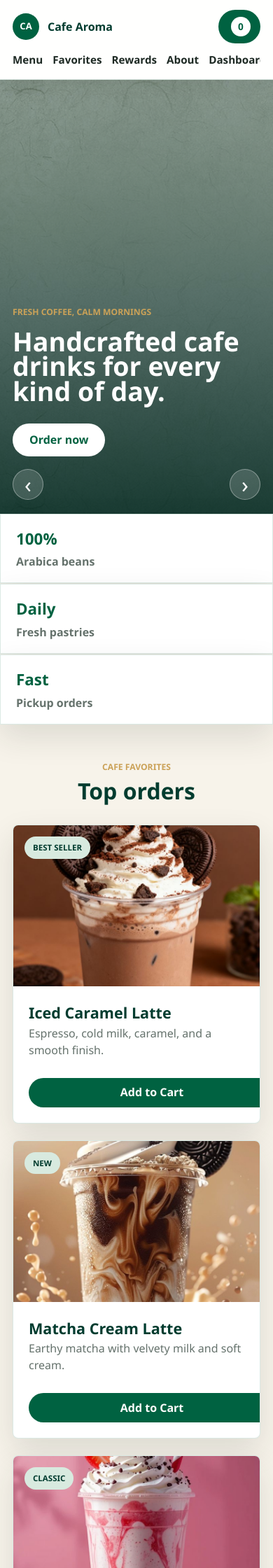
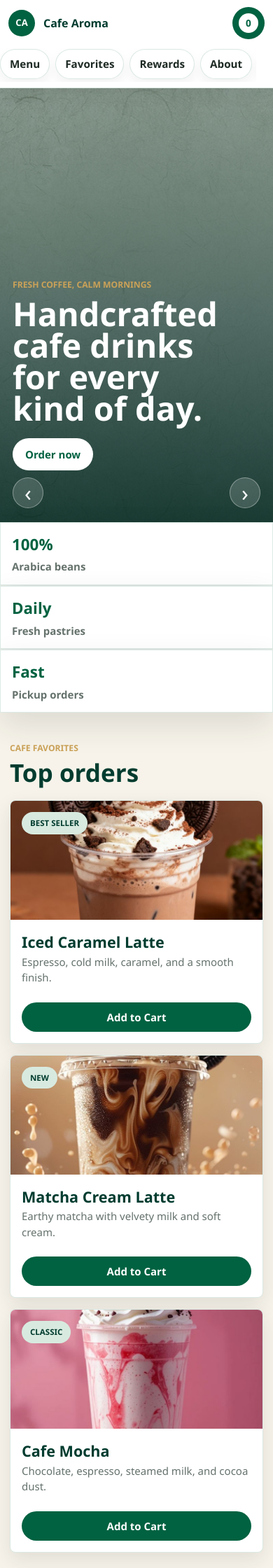
Before and after one commit to sethsad/cafe-website, a PHP site: page / in a window 390 px wide. Shown: the top 2240 px of the page at 70% size. Run offline with PHP 8.4, Linux system fonts and the light colour scheme.

Commit message:
Improve mobile app layout

```diff
--- a/CSS/Style.css
+++ b/CSS/Style.css
@@ -1651,12 +1651,25 @@ body.dark-mode .menu-section {
 }
 
 @media (max-width: 640px) {
+  html {
+    scroll-padding-top: 118px;
+  }
+
+  body {
+    background: #f3f6f1;
+    font-size: 15px;
+  }
+
   .site-header {
+    display: grid;
+    grid-template-columns: 1fr auto;
     gap: 12px;
     min-height: auto;
+    padding: 10px 12px 8px;
   }
 
   .brand {
+    min-width: 0;
     font-size: 1rem;
   }
 
@@ -1665,22 +1678,67 @@ body.dark-mode .menu-section {
     height: 38px;
   }
 
+  .site-nav {
+    order: 3;
+    grid-column: 1 / -1;
+    gap: 8px;
+    margin: 0 -12px;
+    padding: 2px 12px 4px;
+    overflow-x: auto;
+    scroll-snap-type: x proximity;
+    scrollbar-width: none;
+  }
+
+  .site-nav::-webkit-scrollbar {
+    display: none;
+  }
+
+  .site-nav a {
+    flex: 0 0 auto;
+    min-height: 38px;
+    padding: 9px 13px;
+    border: 1px solid var(--line);
+    border-radius: 999px;
+    background: var(--paper);
+    box-shadow: 0 8px 18px rgba(30, 42, 36, 0.06);
+    scroll-snap-align: start;
+  }
+
+  .cart-trigger {
+    min-width: 46px;
+    min-height: 46px;
+    padding: 9px;
+  }
+
   .cart-trigger span:first-child {
     display: none;
   }
 
   .hero {
-    height: 620px;
-    min-height: 620px;
+    height: min(620px, calc(100svh - 104px));
+    min-height: 500px;
   }
 
   .hero-slide {
     align-items: flex-end;
-    padding: 74px 18px 82px;
+    padding: 76px 18px 74px;
+    background-position: center top;
   }
 
   .hero-slide::before {
     background: linear-gradient(0deg, rgba(0, 38, 30, 0.88), rgba(0, 38, 30, 0.38));
+  }
+
+  .hero h1 {
+    max-width: 11ch;
+    margin: 10px 0 20px;
+    font-size: clamp(2.4rem, 13vw, 3.6rem);
+    line-height: 0.96;
+  }
+
+  .hero-action {
+    min-height: 46px;
+    padding: 12px 18px;
   }
 
   .hero-control {
@@ -1702,17 +1760,91 @@ body.dark-mode .menu-section {
   }
 
   section {
-    padding: 52px 18px;
+    padding: 42px 14px;
+  }
+
+  .section-heading {
+    margin-bottom: 22px;
+    text-align: left;
+  }
+
+  .section-heading h2,
+  .about-text h2,
+  .seasonal-banner h2,
+  .rewards-copy h2,
+  .location-section h2 {
+    font-size: clamp(1.8rem, 9vw, 2.55rem);
+    line-height: 1;
+  }
+
+  .featured-grid,
+  .menu,
+  .reviews-grid {
+    gap: 16px;
+  }
+
+  .featured-card,
+  .menu-item,
+  .reviews-grid article,
+  .rewards-steps div,
+  .location-grid div,
+  .map-link {
+    box-shadow: 0 10px 28px rgba(30, 42, 36, 0.1);
+  }
+
+  .featured-card,
+  .menu-item {
+    grid-template-rows: 190px auto auto;
+  }
+
+  .featured-card div,
+  .menu-copy {
+    padding: 16px 16px 10px;
+  }
+
+  .featured-card .add-cart {
+    width: calc(100% - 32px);
+    margin: 14px 16px 16px;
+  }
+
+  .menu-tools {
+    gap: 12px;
+    margin-bottom: 18px;
+  }
+
+  .category-tabs {
+    flex-wrap: nowrap;
+    justify-content: flex-start;
+    margin: 0 -14px;
+    padding: 0 14px 4px;
+    overflow-x: auto;
+    scrollbar-width: none;
+  }
+
+  .category-tabs::-webkit-scrollbar {
+    display: none;
+  }
+
+  .tab-btn {
+    flex: 0 0 auto;
   }
 
   .menu-bottom {
     align-items: stretch;
     flex-direction: column;
+    gap: 10px;
+    padding: 0 16px 16px;
   }
 
   .add-cart,
-  .customize-btn {
+  .customize-btn,
+  .checkout-btn,
+  .clear-btn {
     width: 100%;
+  }
+
+  .seasonal-banner {
+    padding: 24px 18px;
   }
 
   .location-grid,
@@ -1729,4 +1861,148 @@ body.dark-mode .menu-section {
     align-items: stretch;
     grid-template-columns: 1fr;
   }
-}
+
+  .cart-box {
+    top: auto;
+    bottom: 0;
+    width: 100%;
+    height: min(92svh, 760px);
+    border-radius: 8px 8px 0 0;
+  }
+
+  .cart-header,
+  .cart-body,
+  .cart-footer {
+    padding-left: 16px;
+    padding-right: 16px;
+  }
+
+  .cart-line {
+    grid-template-columns: 1fr;
+  }
+
+  .line-price {
+    justify-self: start;
+  }
+
+  .aba-pay-panel {
+    grid-template-columns: 1fr;
+  }
+
+  .aba-qr-img {
+    justify-self: center;
+  }
+
+  .custom-box,
+  .receipt-box {
+    width: calc(100% - 16px);
+    max-height: calc(100svh - 16px);
+    padding: 18px;
+  }
+
+  .receipt-actions {
+    grid-template-columns: 1fr;
+  }
+
+  .dashboard-header {
+    align-items: flex-start;
+    flex-direction: column;
+    gap: 12px;
+    padding: 12px 14px;
+  }
+
+  .dashboard-nav {
+    width: 100%;
+    overflow-x: auto;
+  }
+
+  .dashboard-nav a {
+    min-height: 40px;
+    padding: 9px 13px;
+    border: 1px solid var(--line);
+    border-radius: 999px;
+    background: var(--paper);
+  }
+
+  .dashboard-shell {
+    width: calc(100% - 24px);
+    padding: 18px 0 44px;
+  }
+
+  .dashboard-intro,
+  .dashboard-form-head,
+  .dashboard-list-head,
+  .dashboard-order-main,
+  .dashboard-order-actions,
+  .dashboard-item-title {
+    align-items: stretch;
+    flex-direction: column;
+  }
+
+  .dashboard-intro,
+  .dashboard-form,
+  .dashboard-list-panel,
+  .dashboard-stats article {
+    padding: 16px;
+  }
+
+  .dashboard-tabs {
+    flex-wrap: nowrap;
+    margin: 0 -12px 16px;
+    padding: 0 12px 4px;
+    overflow-x: auto;
+    scrollbar-width: none;
+  }
+
+  .dashboard-tabs::-webkit-scrollbar {
+    display: none;
+  }
+
+  .dashboard-tab {
+    flex: 0 0 auto;
+  }
+
+  .dashboard-item {
+    grid-template-columns: 86px 1fr;
+  }
+
+  .dashboard-item img {
+    width: 86px;
+    height: 86px;
+  }
+
+  .dashboard-item-actions {
+    flex-direction: column;
+  }
+}
+
+@media (max-width: 420px) {
+  .brand span:last-child {
+    max-width: 132px;
+    overflow: hidden;
+    text-overflow: ellipsis;
+  }
+
+  .hero h1 {
+    font-size: clamp(2.15rem, 12vw, 3rem);
+  }
+
+  .featured-card,
+  .menu-item {
+    grid-template-rows: 170px auto auto;
+  }
+
+  .promo-strip div {
+    min-height: 76px;
+    padding: 14px 16px;
+  }
+
+  .dashboard-item {
+    grid-template-columns: 1fr;
+  }
+
+  .dashboard-item img {
+    width: 100%;
+    height: 170px;
+  }
+}
--- a/HTML/dashboard.html
+++ b/HTML/dashboard.html
@@ -5,7 +5,7 @@
   <meta name="viewport" content="width=device-width, initial-scale=1.0">
   <link rel="icon" type="image/x-icon" href="../img/logo.jpg">
   <title>Cafe Aroma Dashboard</title>
-  <link rel="stylesheet" href="../CSS/Style.css">
+  <link rel="stylesheet" href="../CSS/Style.css?v=mobile-app-1">
 </head>
 <body class="dashboard-body" data-static-site="true">
   <header class="dashboard-header">
--- a/HTML/index.html
+++ b/HTML/index.html
@@ -8,7 +8,7 @@
   <link rel="icon" type="image/x-icon" href="/img/logo.jpg">
 
   <title>Cafe Aroma</title>
-  <link rel="stylesheet" href="/CSS/Style.css">
+  <link rel="stylesheet" href="/CSS/Style.css?v=mobile-app-1">
 </head>
 <body>
   <header class="site-header">
--- a/HTML/login.html
+++ b/HTML/login.html
@@ -4,7 +4,7 @@
   <meta charset="UTF-8">
   <meta name="viewport" content="width=device-width, initial-scale=1.0">
   <title>Café Aroma - Login</title>
-  <link rel="stylesheet" href="../CSS/Style.css">
+  <link rel="stylesheet" href="../CSS/Style.css?v=mobile-app-1">
 </head>
 <body class="login-body" data-static-site="true">
   <div class="login-container">
--- a/index.html
+++ b/index.html
@@ -8,7 +8,7 @@
   <link rel="icon" type="image/x-icon" href="img/logo.jpg">
 
   <title>Cafe Aroma</title>
-  <link rel="stylesheet" href="CSS/Style.css">
+  <link rel="stylesheet" href="CSS/Style.css?v=mobile-app-1">
 </head>
 <body data-static-site="true">
   <header class="site-header">
```
